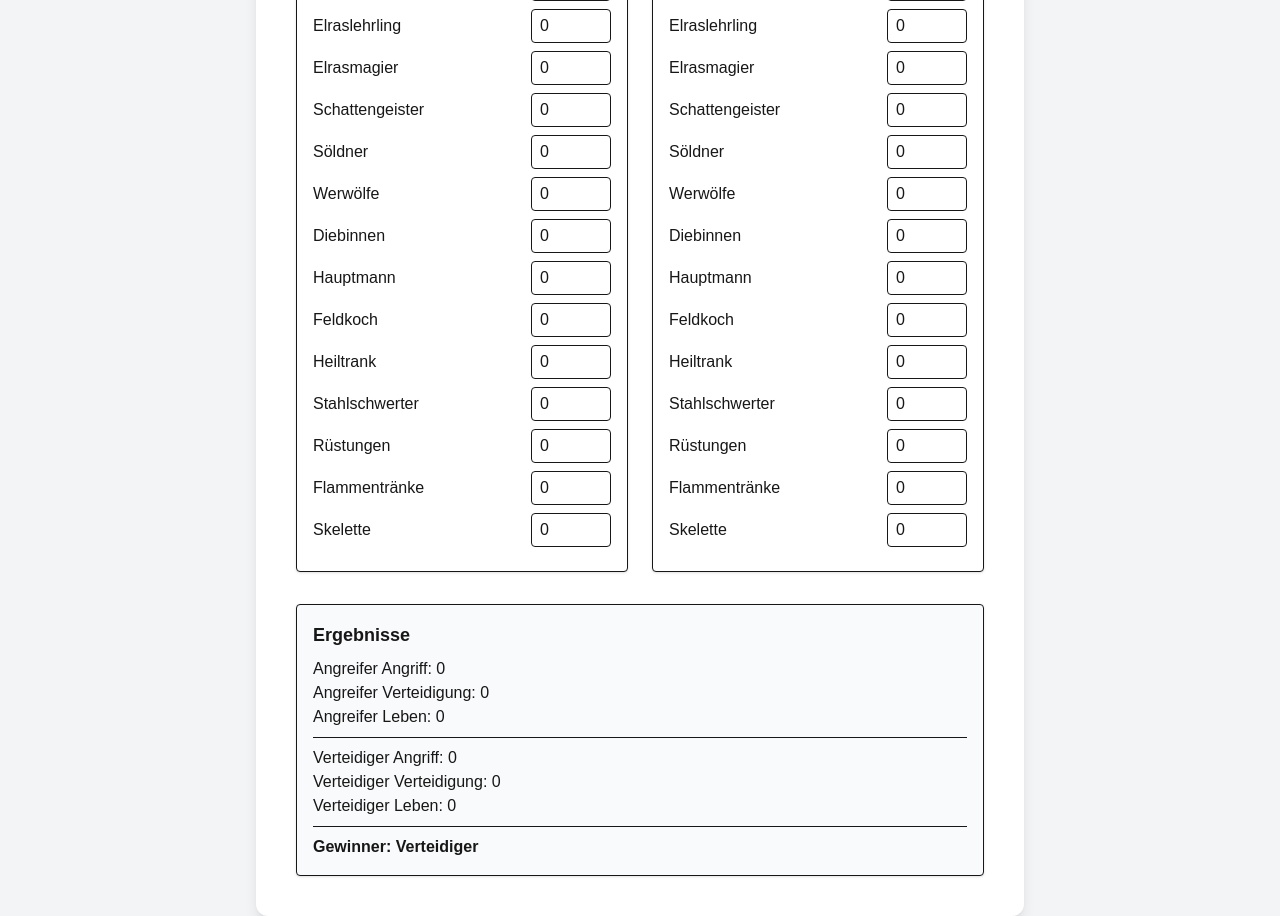
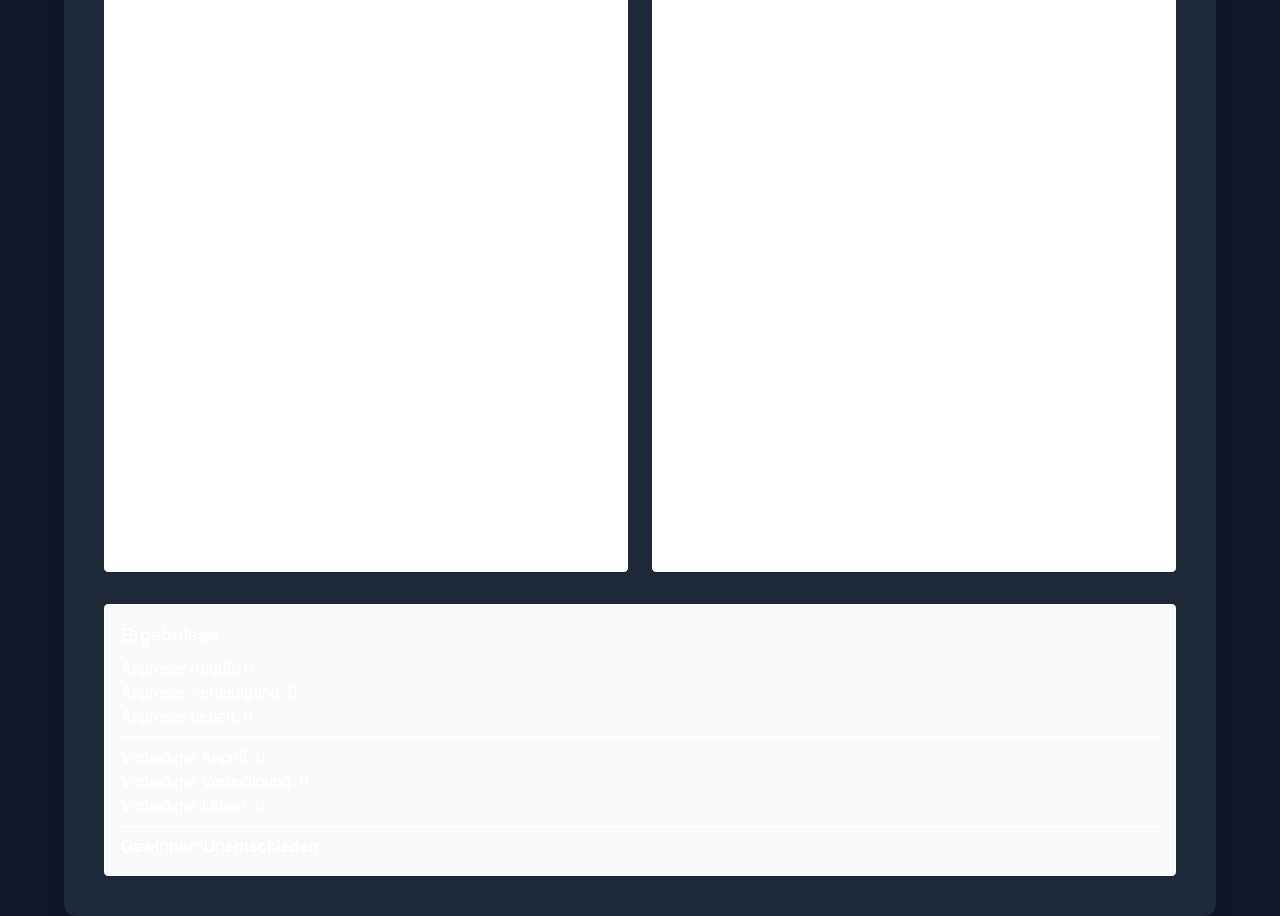
Before and after one commit to Qseng123/vdofs, a Next.js app: page / in a window 1280 px wide. Shown: the part 400-1316 px from the top of the page. Built offline with nearby package versions, Linux system fonts and the light colour scheme.

Commit message:
dark mode

```diff
--- a/src/app/page.tsx
+++ b/src/app/page.tsx
@@ -2,11 +2,11 @@
 import Kampfsimulator from "./vdofs";
 
 export default function Home() {
-  return (
-    <main className="min-h-screen flex items-center justify-center bg-gray-100">
-      <div className="max-w-3xl w-full p-6 bg-white rounded-xl shadow-lg">
-        <Kampfsimulator />
-      </div>
-    </main>
-  );
+    return (
+        <main className="min-h-screen flex items-center justify-center bg-gray-900 text-white">
+            <div className="max-w-6xl w-full p-6 bg-gray-800 rounded-xl shadow-xl">
+                <Kampfsimulator />
+            </div>
+        </main>
+    );
 }
--- a/src/app/vdofs.tsx
+++ b/src/app/vdofs.tsx
@@ -152,6 +152,14 @@ function Kampfsimulator() {
         setter({ ...state, [unit]: value });
     };
 
+    const determineWinner = () => {
+        const attackScore = attacker.totalAttack - defender.totalDefense;
+        const defenseScore = defender.totalAttack - attacker.totalDefense;
+        if (attackScore > defenseScore) return "Angreifer";
+        if (defenseScore > attackScore) return "Verteidiger";
+        return "Unentschieden";
+    };
+
     return (
         <div className="p-4 max-w-6xl mx-auto">
             <h1 className="text-2xl font-bold text-center mb-6">Kampfsimulator</h1>
@@ -186,9 +194,7 @@ function Kampfsimulator() {
                 <p>Verteidiger Verteidigung: {defender.totalDefense.toFixed(0)}</p>
                 <p>Verteidiger Leben: {defender.totalHp.toFixed(0)}</p>
                 <hr className="my-2" />
-                <p className="font-bold">
-                    Gewinner: {attacker.totalAttack > defender.totalDefense ? "Angreifer" : "Verteidiger"}
-                </p>
+                <p className="font-bold">Gewinner: {determineWinner()}</p>
             </div>
         </div>
     );
```
